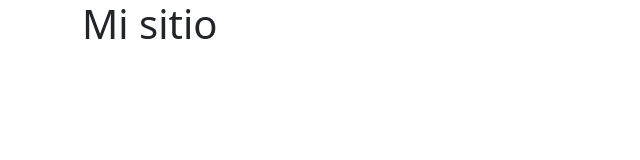
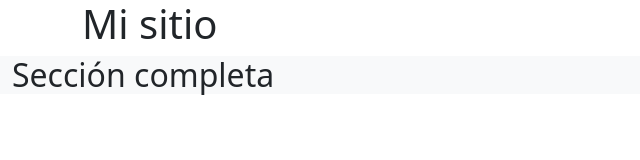
Before and after one commit to romipro-crack/primeros-pasos-bootstrap, a plain HTML site: page index.html in a window 1280 px wide. Shown: the whole page, without its empty margins (0-640 px from the left). Drawn offline with nearby package versions, Linux system fonts and the light colour scheme.

Commit message:
container2

```diff
--- a/index.html
+++ b/index.html
@@ -15,5 +15,10 @@
    <h1>Mi sitio</h1>
  </div>
 
+ <div class="container-fluid bg-light">
+   <h2>Sección completa</h2>
+</div>
+
+
 </body>
 </html>
```
